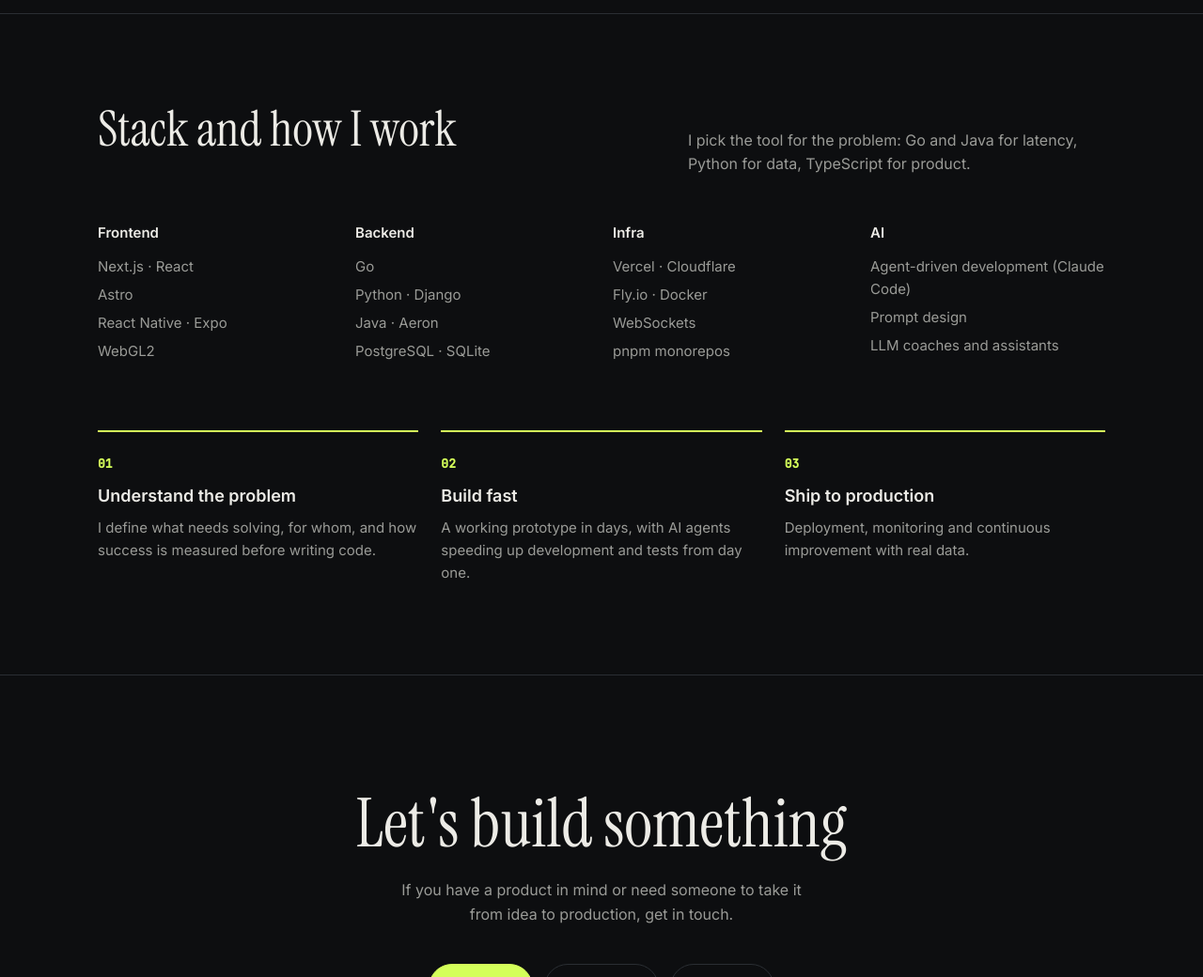
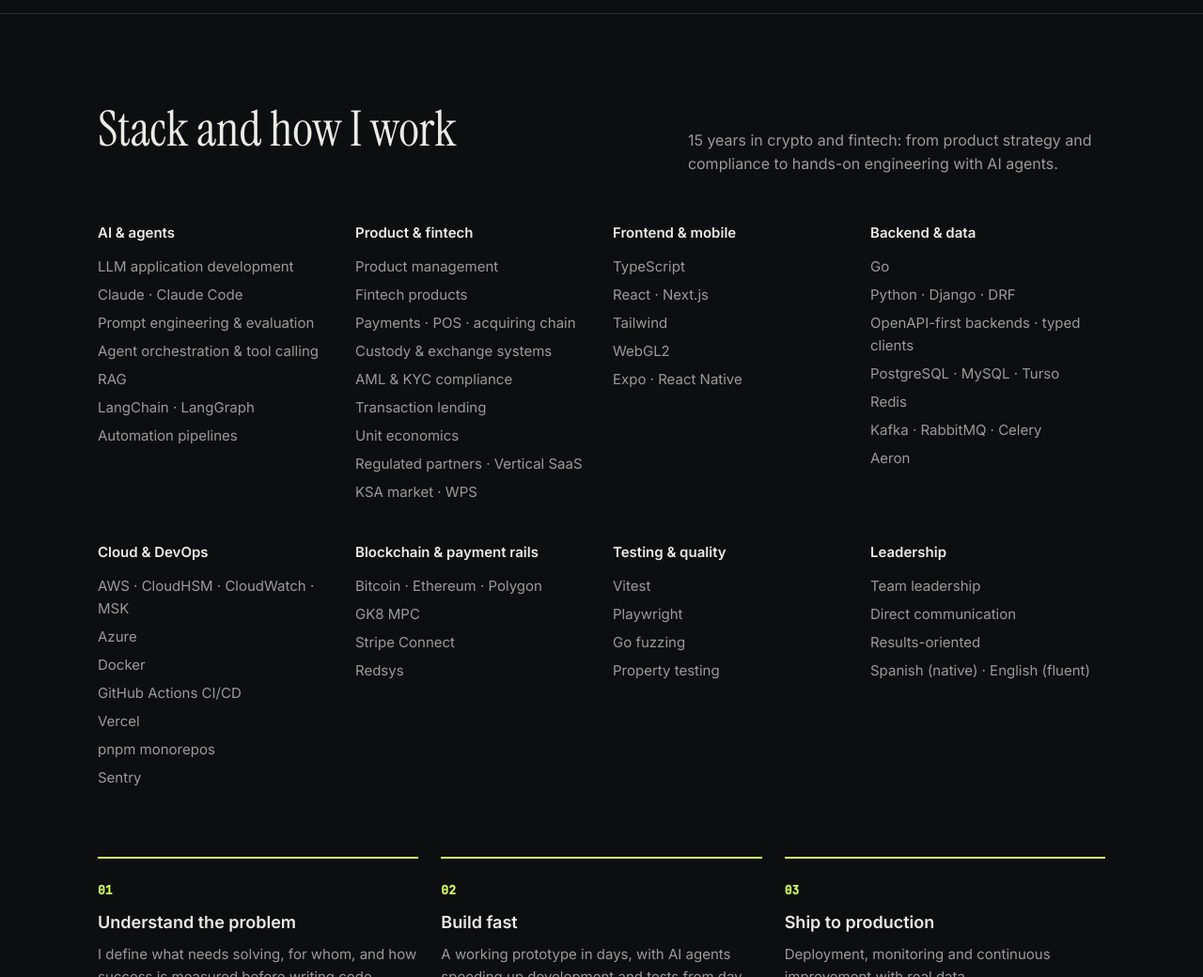
Before and after one commit to cvicportfolio/cvicportfolio.github.io, a plain HTML site: page index.html in a window 1280 px wide. Shown: the part 2900-3940 px from the top of the page at 94% size. Drawn offline with Linux system fonts and the light colour scheme.

Commit message:
feat: skills from resume
Co-Authored-By: Claude Sonnet 5.5 <noreply@anthropic.com>

```diff
--- a/index.html
+++ b/index.html
@@ -94,7 +94,7 @@
   .card .link:hover { text-decoration: underline; }
   .card .link.off { color: var(--muted); font-weight: 400; }
 
-  .skills { display: grid; grid-template-columns: repeat(4, 1fr); gap: 24px; }
+  .skills { display: grid; grid-template-columns: repeat(4, 1fr); gap: 40px 24px; }
   .skills h4 { font-size: 15px; font-weight: 600; margin-bottom: 12px; }
   .skills ul { list-style: none; color: var(--muted); font-size: 15px; display: grid; gap: 6px; }
 
@@ -289,13 +289,17 @@
   <div class="wrap">
     <div class="section-head">
       <h2>Stack and how I work</h2>
-      <p>I pick the tool for the problem: Go and Java for latency, Python for data, TypeScript for product.</p>
+      <p>15 years in crypto and fintech: from product strategy and compliance to hands-on engineering with AI agents.</p>
     </div>
     <div class="skills">
-      <div><h4>Frontend</h4><ul><li>Next.js · React</li><li>Astro</li><li>React Native · Expo</li><li>WebGL2</li></ul></div>
-      <div><h4>Backend</h4><ul><li>Go</li><li>Python · Django</li><li>Java · Aeron</li><li>PostgreSQL · SQLite</li></ul></div>
-      <div><h4>Infra</h4><ul><li>Vercel · Cloudflare</li><li>Fly.io · Docker</li><li>WebSockets</li><li>pnpm monorepos</li></ul></div>
-      <div><h4>AI</h4><ul><li>Agent-driven development (Claude Code)</li><li>Prompt design</li><li>LLM coaches and assistants</li></ul></div>
+      <div><h4>AI &amp; agents</h4><ul><li>LLM application development</li><li>Claude · Claude Code</li><li>Prompt engineering &amp; evaluation</li><li>Agent orchestration &amp; tool calling</li><li>RAG</li><li>LangChain · LangGraph</li><li>Automation pipelines</li></ul></div>
+      <div><h4>Product &amp; fintech</h4><ul><li>Product management</li><li>Fintech products</li><li>Payments · POS · acquiring chain</li><li>Custody &amp; exchange systems</li><li>AML &amp; KYC compliance</li><li>Transaction lending</li><li>Unit economics</li><li>Regulated partners · Vertical SaaS</li><li>KSA market · WPS</li></ul></div>
+      <div><h4>Frontend &amp; mobile</h4><ul><li>TypeScript</li><li>React · Next.js</li><li>Tailwind</li><li>WebGL2</li><li>Expo · React Native</li></ul></div>
+      <div><h4>Backend &amp; data</h4><ul><li>Go</li><li>Python · Django · DRF</li><li>OpenAPI-first backends · typed clients</li><li>PostgreSQL · MySQL · Turso</li><li>Redis</li><li>Kafka · RabbitMQ · Celery</li><li>Aeron</li></ul></div>
+      <div><h4>Cloud &amp; DevOps</h4><ul><li>AWS · CloudHSM · CloudWatch · MSK</li><li>Azure</li><li>Docker</li><li>GitHub Actions CI/CD</li><li>Vercel</li><li>pnpm monorepos</li><li>Sentry</li></ul></div>
+      <div><h4>Blockchain &amp; payment rails</h4><ul><li>Bitcoin · Ethereum · Polygon</li><li>GK8 MPC</li><li>Stripe Connect</li><li>Redsys</li></ul></div>
+      <div><h4>Testing &amp; quality</h4><ul><li>Vitest</li><li>Playwright</li><li>Go fuzzing</li><li>Property testing</li></ul></div>
+      <div><h4>Leadership</h4><ul><li>Team leadership</li><li>Direct communication</li><li>Results-oriented</li><li>Spanish (native) · English (fluent)</li></ul></div>
     </div>
 
     <div class="process">
```
